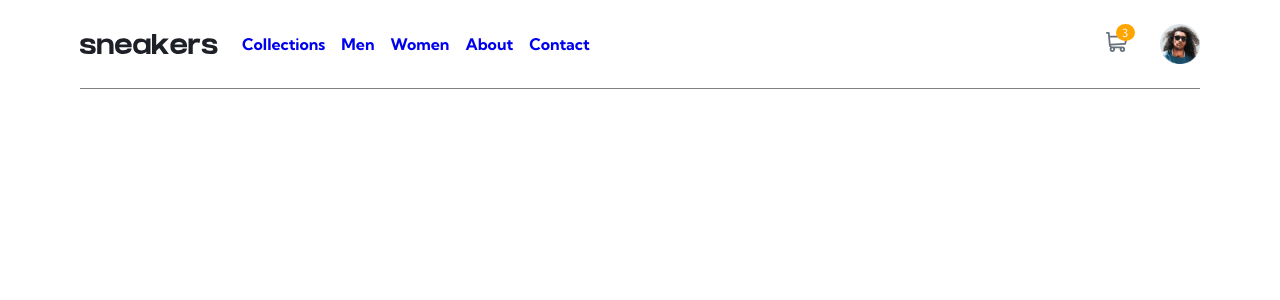
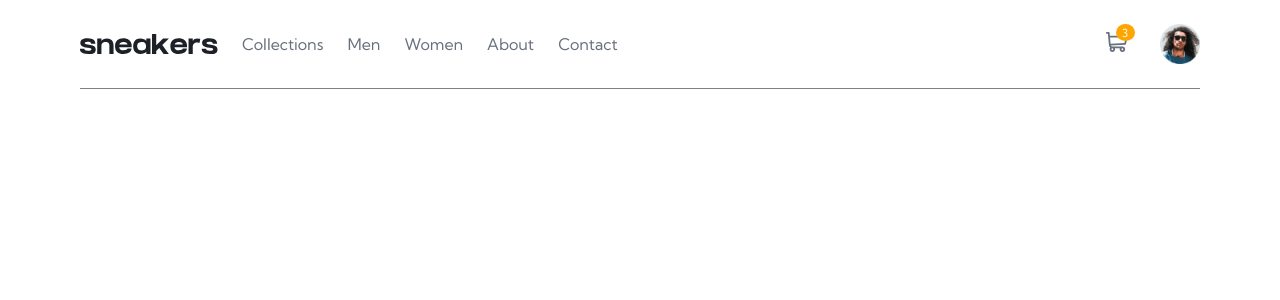
Before and after one commit to JustShuaib/product-page, a React (Create React App) app: page / in a window 1280 px wide. Shown: the top 300 px of the page. Built offline with nearby package versions, Linux system fonts and the light colour scheme.

Commit message:
removed cart component

```diff
--- a/src/App.js
+++ b/src/App.js
@@ -1,14 +1,12 @@
 import { Fragment } from "react";
 import GlobalStyle from "./components/styles/Global.styled";
 import Navbar from "./components/Navbar";
-import Cart from "./components/Cart";
 
 function App() {
   return (
     <Fragment>
       <GlobalStyle />
       <Navbar></Navbar>
-      <Cart />
     </Fragment>
   );
 }
--- a/src/components/Cart.js
+++ /dev/null
@@ -1,6 +0,0 @@
-import React from "react";
-import StyledCart from "./styles/Cart.styled";
-
-const Cart = () => {};
-
-export default Cart;
--- a/src/components/styles/Cart.styled.js
+++ /dev/null
@@ -1,6 +0,0 @@
-import styled from "styled-components";
-
-const StyledCart = styled.div`
-  box-shadow: 2px 0 5px gray;
-`;
-export default StyledCart;
--- a/src/components/styles/Global.styled.js
+++ b/src/components/styles/Global.styled.js
@@ -1,6 +1,18 @@
 import { createGlobalStyle } from "styled-components";
 const GlobalStyle = createGlobalStyle`
-  * {
+:root{
+  --white :hsl(0,0%,100%);
+  --black : hsl(0, 0%, 0%);
+ --pry-orange : hsl(26, 100%, 55%);
+ --pry-pale-orange : hsl(25, 100%, 94%);
+ --very-dark-blue:  hsl(220, 13%, 13%);
+ --dark-grayish-blue: hsl(219, 9%, 45%);
+ --grayish-blue: hsl(220, 14%, 75%);
+ --light-grayish-blue: hsl(223, 64%, 98%);
+--nav-bg : rgba(0,0,0,0.7);
+}
+
+* {
     padding: 0;
     margin: 0;
     box-sizing: border-box;
--- a/src/components/styles/Navbar.styled.js
+++ b/src/components/styles/Navbar.styled.js
@@ -4,7 +4,7 @@ const StyledNavbar = styled.nav`
   display: flex;
   align-items: center;
   padding: 1.5rem;
-  max-width: 1220px;
+  max-width: 1440px;
   @media screen and (min-width: 729px) {
     & {
       padding-inline: 0;
@@ -36,7 +36,7 @@ const StyledNavbar = styled.nav`
     bottom: 0;
     right: 0;
     z-index: 2;
-    background-color: rgba(0, 0, 0, 0.2);
+    background-color: var(--nav-bg);
     @media screen and (min-width: 729px) {
       & {
         position: relative;
@@ -69,7 +69,7 @@ const StyledNavbar = styled.nav`
       row-gap: 1rem;
       padding-top: 6rem;
       padding-left: 2rem;
-      background-color: white;
+      background-color: var(--white);
       list-style-type: none;
       @media screen and (min-width: 729px) {
         & {
@@ -77,7 +77,7 @@ const StyledNavbar = styled.nav`
           width: auto;
           flex-direction: row;
           row-gap: 0;
-          column-gap: 1rem;
+          column-gap: 1.5rem;
           margin-left: 1.5rem;
         }
       }
@@ -86,17 +86,20 @@ const StyledNavbar = styled.nav`
         text-transform: capitalize;
         text-decoration: none;
         font-weight: bold;
+        color: var(--very-dark-blue);
         @media screen and (min-width: 729px) {
           & {
             position: relative;
+            color: var(--dark-grayish-blue);
+            font-weight: normal;
             transition: all 0.3s ease-in;
             &:hover {
-              /* font-weight: bold; */
+              color: var(--black);
             }
             &::after {
               content: "";
               position: absolute;
-              bottom: -210%;
+              bottom: -2.1rem;
               width: 100%;
               display: block;
               height: 0;
@@ -130,7 +133,7 @@ const StyledNavbar = styled.nav`
     top: -0.5rem;
     right: -30%;
     background-color: orange;
-    color: white;
+    color: var(--white);
     padding: 0.1rem 0.4rem;
     border-radius: 50%;
     font-size: 0.7rem;
```
Also changed, not shown: src/components/Carousel.js (+7 -0 lines).
